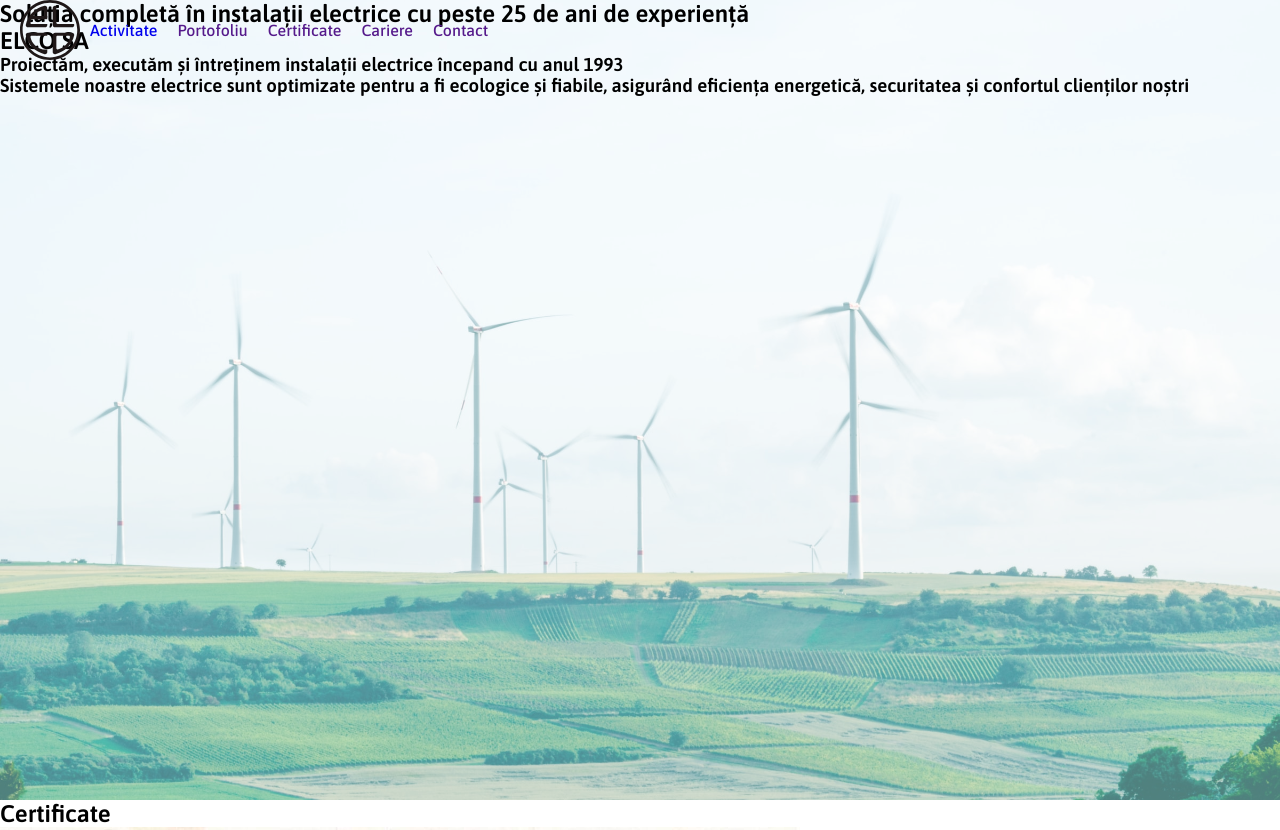
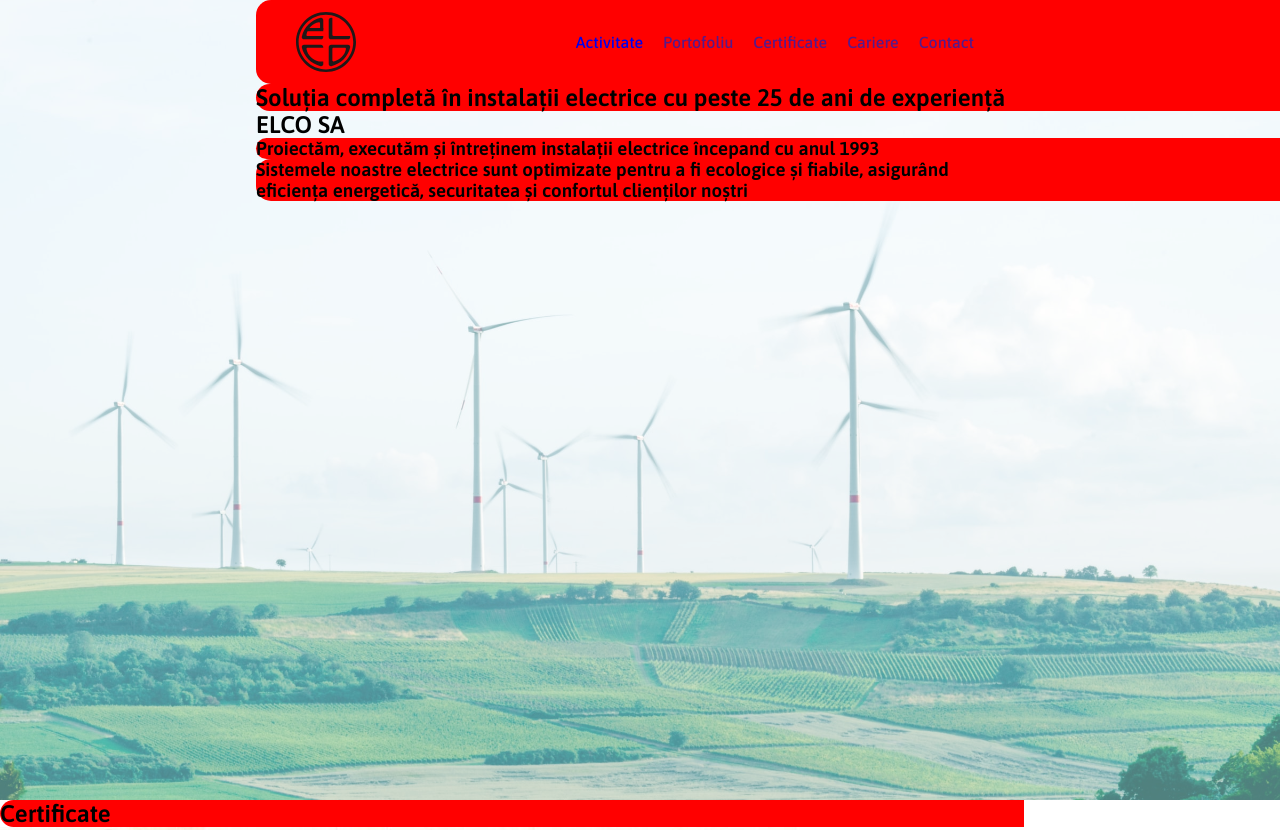
Before and after one commit to OvidiuCaruceru/elco, a plain HTML site: page index.html in a window 1280 px wide. Shown: the top 830 px of the page. Drawn offline with Linux system fonts and the light colour scheme.

Commit message:
Update style.css

```diff
--- a/css/style.css
+++ b/css/style.css
@@ -69,6 +69,23 @@ body {
     background-blend-mode: overlay;
 }
 
+.hero-container {
+    display: flex;
+    flex-direction: column;
+    padding: 0 20%;
+}
+
+.header {
+    /* position: fixed; */
+    justify-content: space-between;
+    padding: 1.2rem 4rem;
+    width: 100%;
+}
+
+.hide-desktop {
+    display: none;
+}
+
 .header,
 .nav-bar,
 .nav-links {
@@ -76,12 +93,18 @@ body {
     align-items: center;
 }
 
-.hide-desktop {
-    display: none;
+.text-bg {
+    position: relative;
+    z-index: 0;
 }
 
-.header {
-    position: fixed;
-    justify-content: space-between;
-    padding: 0 2rem;
+.text-bg::before {
+    position: absolute;
+    content: '';
+    background-color: red;
+    height: 100%;
+    width: 80vw;
+    left: 0;
+    border-radius: 1.5rem 0 0 1.5rem;
+    z-index: -1;
 }
```
